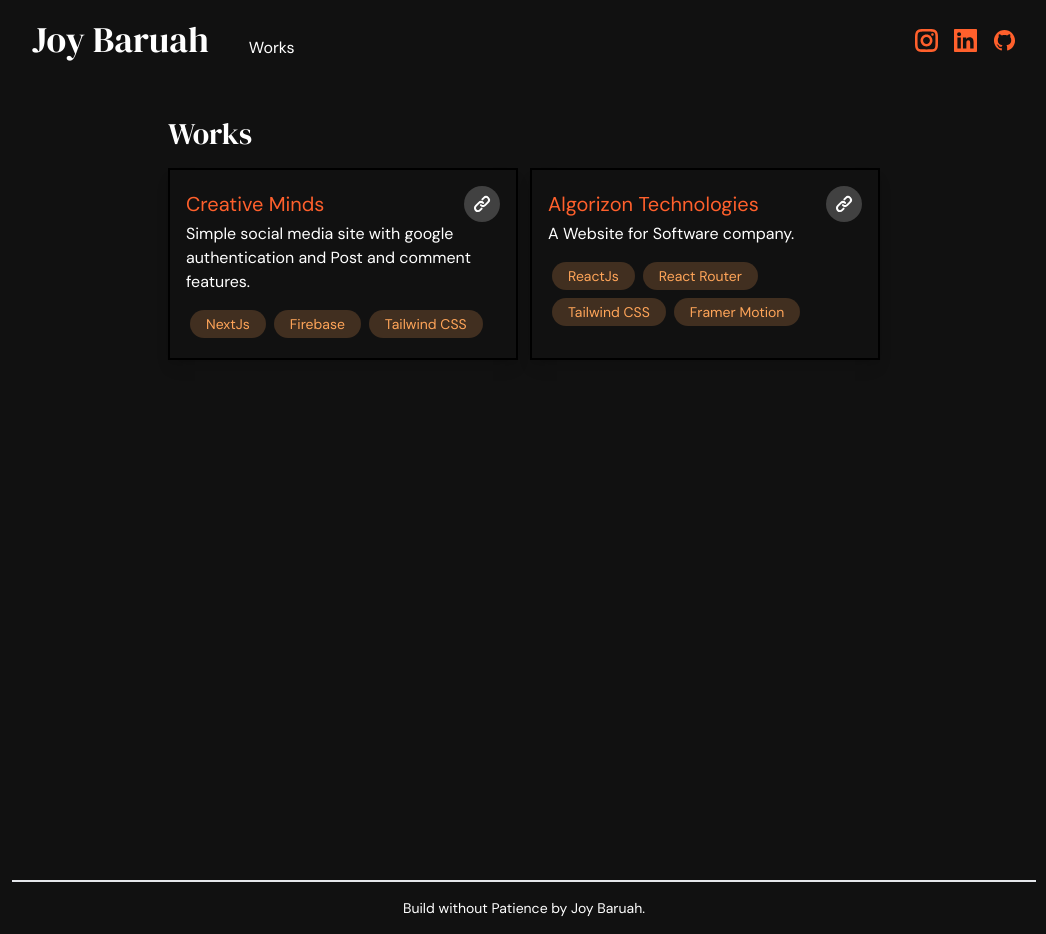
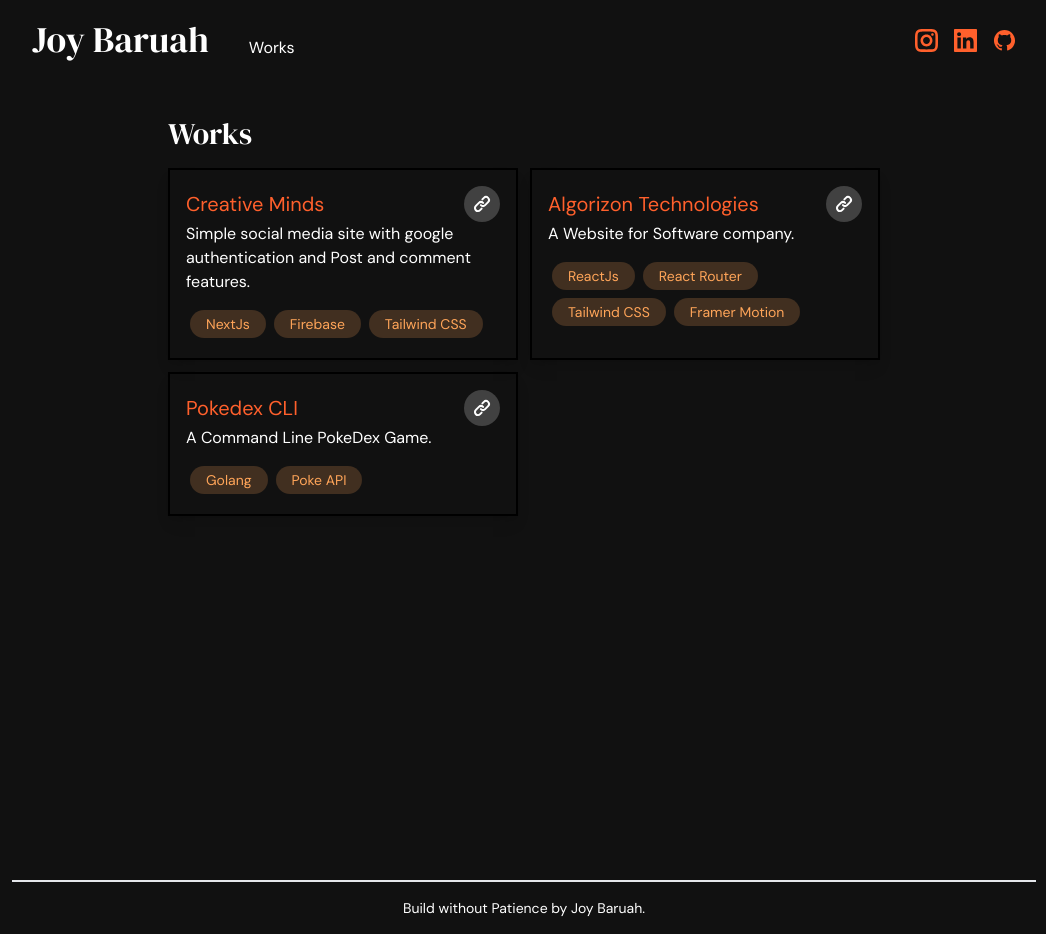
Before and after one commit to Joybaruah/joy-portfolio, a Next.js app: page /works in a window 1280 px wide. Shown: the whole page, without its empty margins (116-1162 px from the left). Built offline with nearby package versions, Linux system fonts and the light colour scheme.

Commit message:
New Project -id 3

```diff
--- a/data/works.js
+++ b/data/works.js
@@ -12,5 +12,12 @@ export const works = [
         "link": "https://algorizon.netlify.app/",
         "description": "A Website for Software company.",
         "tech": ["ReactJs", "React Router", "Tailwind CSS", "Framer Motion"]
+    },
+    {
+        "id": 2,
+        "title": "Pokedex CLI",
+        "link": "https://github.com/Joybaruah/poke-cli",
+        "description": "A Command Line PokeDex Game.",
+        "tech": ["Golang", "Poke API"]
     }
 ]
```
